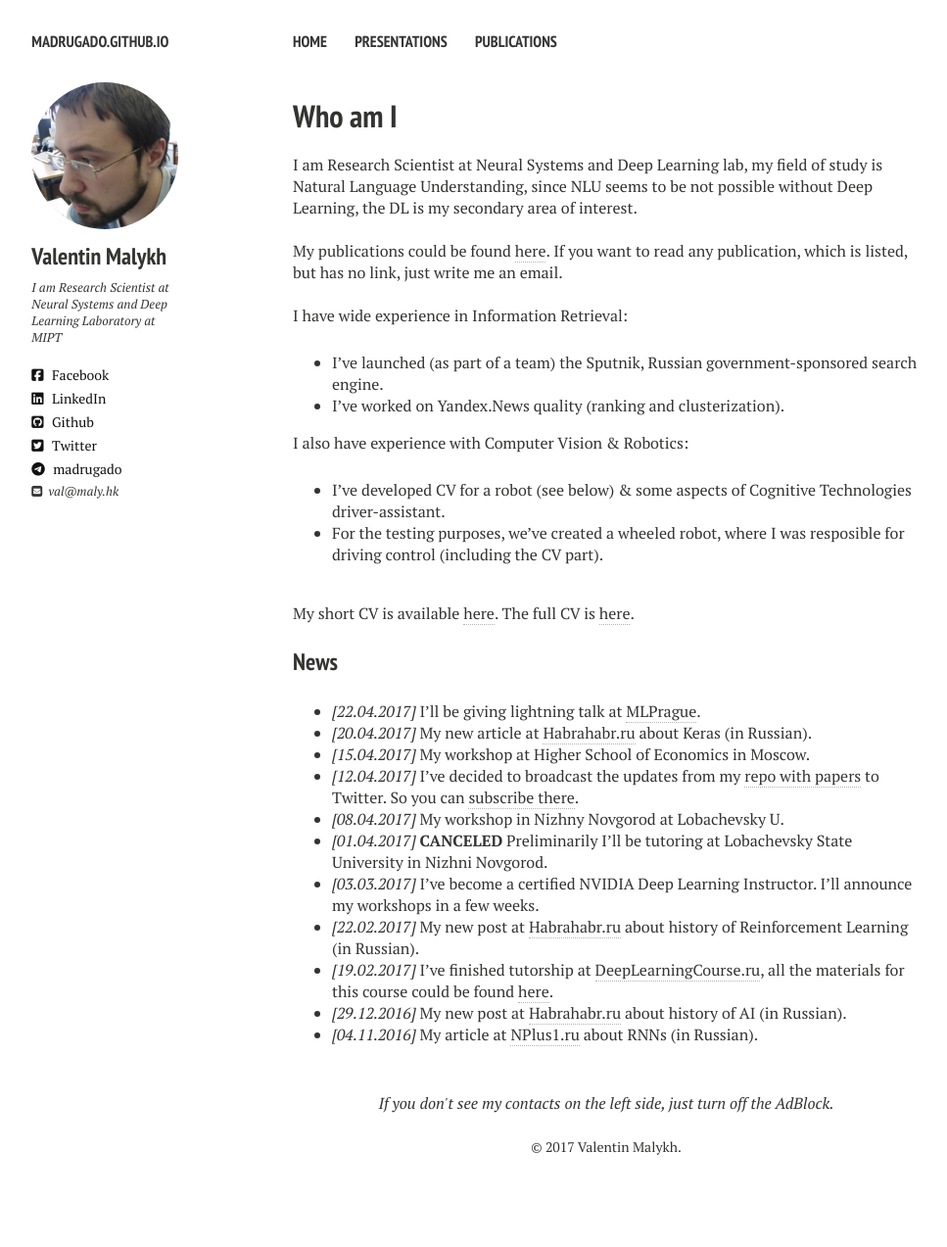
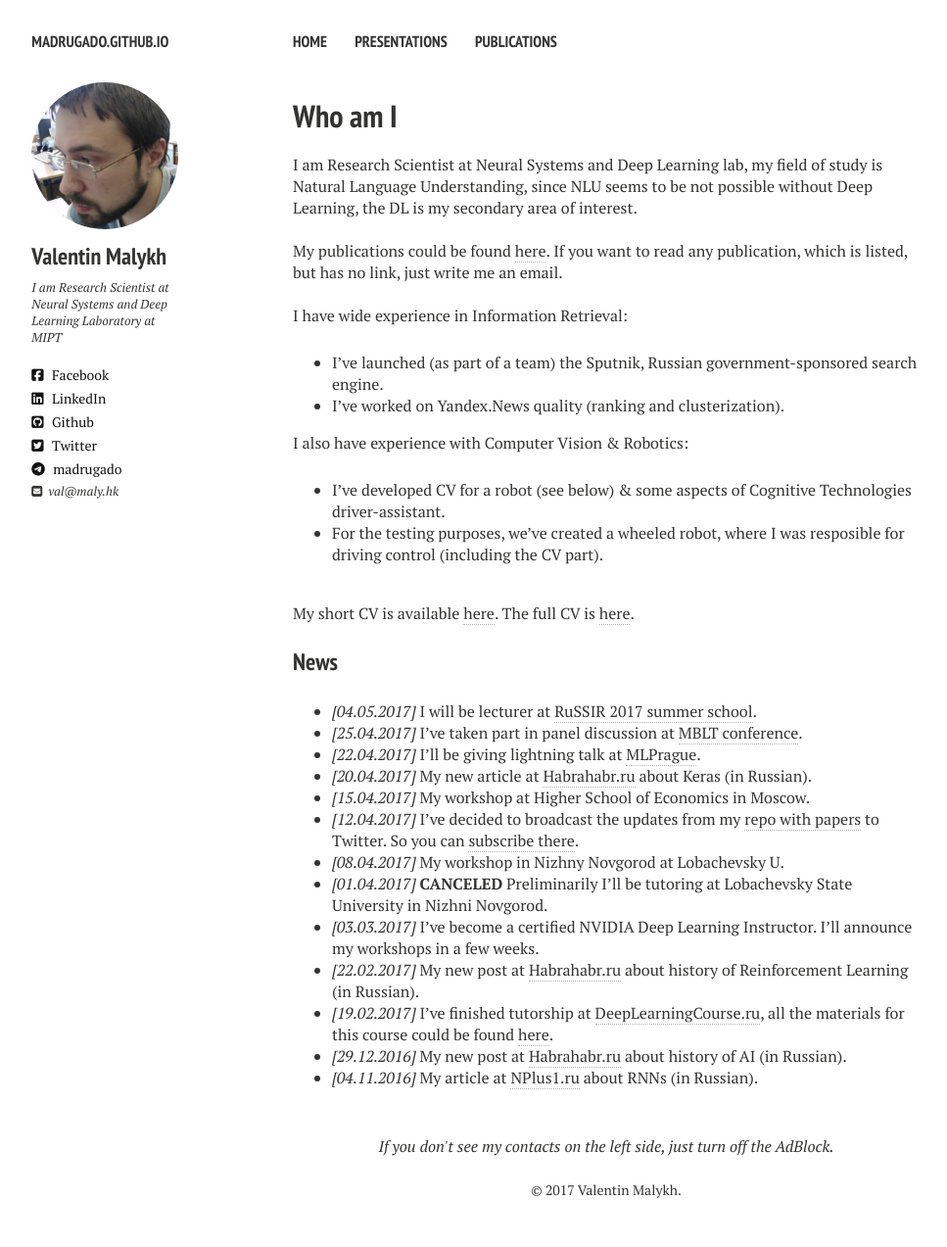
Before and after one commit to madrugado/madrugado.github.io, a Jekyll site: the page built from index.md, in a window 1280 px wide. Shown: the whole page at 98% size, without its empty margins (21-988 px from the left). Built offline with Jekyll 4.4.1, drawn with Linux system fonts in a browser that asks for light colours; nearby versions of some CDN libraries; before the commit the page ends 1229 px from its top, so only the background shows below that.

Commit message:
UPD: news

```diff
--- a/index.md
+++ b/index.md
@@ -24,6 +24,8 @@ I also have experience with Computer Vision & Robotics:
 My short CV is available [here](resume/one-page-cv.pdf). The full CV is [here](https://www.dropbox.com/s/ce0d73trfwtfc7h/academic_CV2.pdf?dl=1).
 
 ### News
+- *[04.05.2017]* I will be lecturer at [RuSSIR 2017 summer school](http://romip.ru/russir2017/).
+- *[25.04.2017]* I've taken part in panel discussion at [MBLT conference](https://mblt.ru).
 - *[22.04.2017]* I'll be giving lightning talk at [MLPrague](http://mlprague.com).
 - *[20.04.2017]* My new article at [Habrahabr.ru](https://habrahabr.ru/company/ods/blog/325432/) about Keras (in Russian).
 - *[15.04.2017]* My workshop at Higher School of Economics in Moscow.
```
